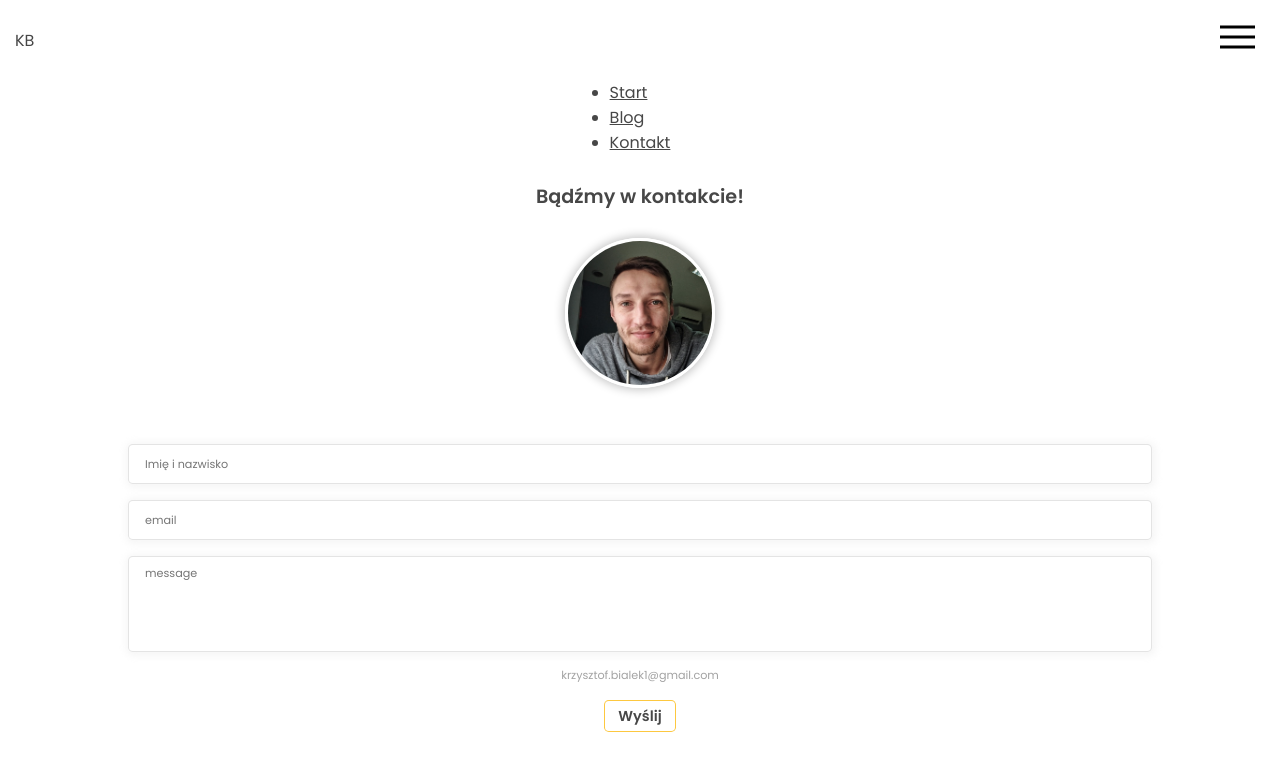
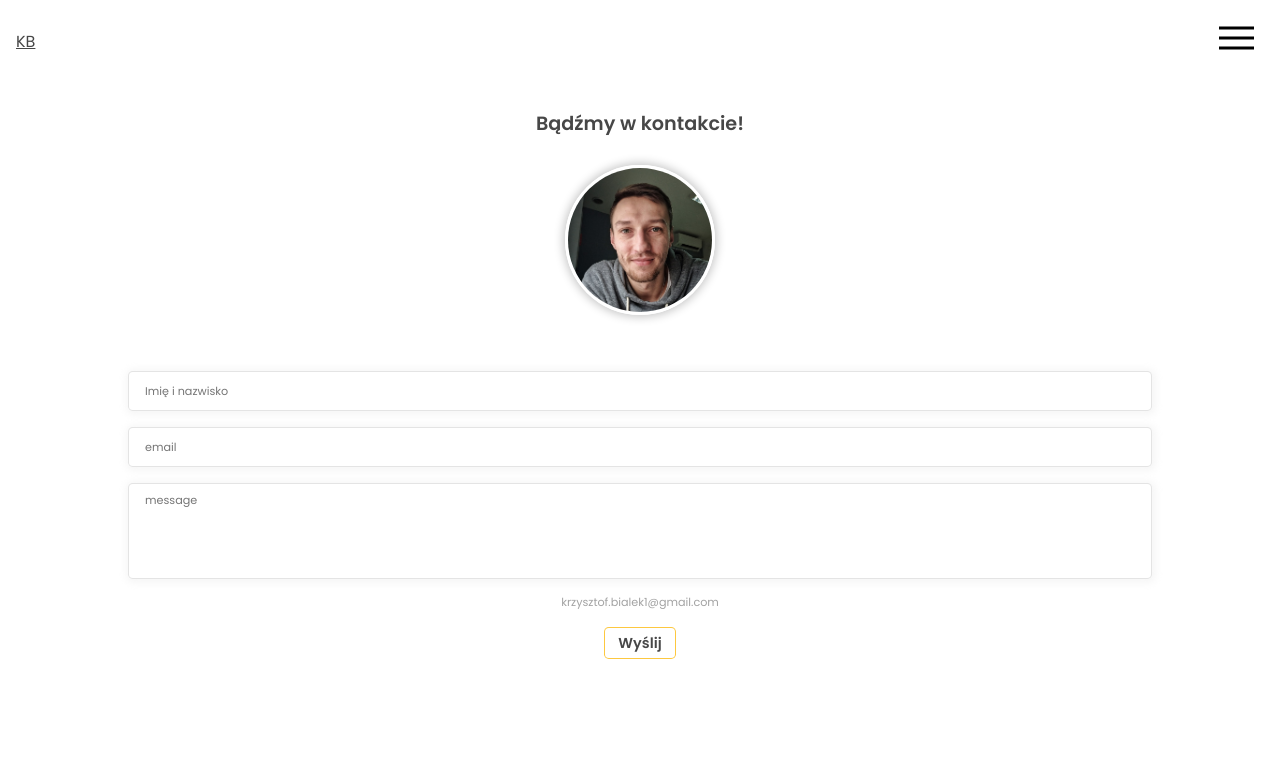
Before and after one commit to bialek-k/Portfolio-website, a Next.js app: page /contact in a window 1280 px wide. Shown: the top 770 px of the page. Built offline with nearby package versions, Linux system fonts and the light colour scheme.

Commit message:
navbar work

```diff
--- a/components/Header.js
+++ b/components/Header.js
@@ -30,21 +30,7 @@ const Header = () => {
         <meta name="description" content="Generated by create next app" />
         <link rel="icon" href="/favicon.ico" />
       </Head>
-      <div className={styles.mobileNav}>
-        <div className={styles.mobileLogo}>
-          <p>KB</p>
-        </div>
-        <button
-          className={`${styles.hamburger} ${
-            mobileActive && styles.hamburgerActive
-          }`}
-          onClick={() => setMobileActive((prevState) => !prevState)}
-        >
-          <span className={styles.hamburgerBox}>
-            <span className={styles.hamburgerInner}></span>
-          </span>
-        </button>
-      </div>
+
       <header className={styles.container}>
         <div className={styles.logo}>
           <Link href="/">
@@ -64,7 +50,17 @@ const Header = () => {
             onClick={() => setToggle((prevState) => !prevState)}
           />
         </div>
-        <nav className={styles.nav}>
+        <button
+          className={`${styles.hamburger} ${
+            mobileActive && styles.hamburgerActive
+          }`}
+          onClick={() => setMobileActive((prevState) => !prevState)}
+        >
+          <span className={styles.hamburgerBox}>
+            <span className={styles.hamburgerInner}></span>
+          </span>
+        </button>
+        <nav className={`${styles.nav} ${mobileActive && styles.navActive}`}>
           <ul className={styles.navList}>
             <li>
               <Link href="/">
--- a/components/Header.module.scss
+++ b/components/Header.module.scss
@@ -1,19 +1,54 @@
 // $base-color: rgba(253, 187, 17, 0.8);
+.container {
+  display: flex;
+  justify-content: space-between;
+  // background: orange;
+  align-items: center;
+  width: 100%;
+  overflow: hidden;
+  // background: red;
+  padding: 1rem;
 
-.container {
-  // display: none;
-  .logo,
+  .hamburger,
+  .nav {
+    transition: transform 0.3s ease-in-out;
+  }
+
+  .nav {
+    position: fixed;
+    top: 0;
+    right: 0;
+    height: 100vh;
+    width: 200px;
+    background: black;
+    transform: translateX(200px);
+    // box-shadow: -1px -1px 7px 7px #32323296;
+
+    .navList {
+      display: flex;
+      flex-direction: column;
+      align-items: center;
+      justify-content: center;
+      height: 100%;
+      list-style: none;
+      text-align: center;
+
+      & li a {
+        text-decoration: none;
+        text-align: center;
+        color: white;
+        font-size: 1.5rem;
+        line-height: 4rem;
+      }
+    }
+  }
+  .navActive {
+    transform: translateX(0px);
+  }
+
   .darkMode {
     display: none;
   }
-}
-.mobileNav {
-  width: 100vw;
-  padding: 15px;
-  display: flex;
-  align-items: center;
-  justify-content: space-between;
-
   .hamburger {
     padding: 10px;
     display: inline-block;
@@ -21,6 +56,9 @@
     background-color: transparent;
     border: 0;
     margin: 0;
+  }
+  .hamburgerActive {
+    transform: translateX(-200px);
   }
   .hamburgerBox {
     width: 35px;
@@ -73,89 +111,4 @@
   .hamburgerActive .hamburgerInner::after {
     transform: translateY(-10px) rotate(-45deg);
   }
-
-  // span {
-  //   display: block;
-  //   width: 1.5rem;
-  //   height: 0.2rem;
-  //   background: black;
-
-  //   &::before,
-  //   &::after {
-  //     content: "";
-  //     position: absolute;
-
-  //     width: 1.5rem;
-  //     height: 0.2rem;
-  //     background: black;
-  //     margin-top: 12px;
-  //   }
-  //   &::after {
-  //     margin-top: 6px;
-  //   }
-  // }
-
-  // @media (min-width: 450px) {
-  //   display: none;
-  // }
 }
-
-// .container {
-//   display: flex;
-//   margin-top: 50px;
-//   justify-content: space-between;
-//   align-items: center;
-//   height: 70px;
-
-//   @media (max-width: 375px) {
-//     display: none;
-//   }
-
-//   .logo {
-//     width: 60px;
-//     height: 60px;
-//     background: $base-color;
-//     border-radius: 50%;
-//     display: flex;
-//     justify-content: center;
-//     align-items: center;
-//     & p {
-//       font-size: 30px;
-//       color: white;
-//       font-weight: bold;
-//     }
-//     & a {
-//       text-decoration: none;
-//     }
-//   }
-
-//   .darkMode {
-//     margin-left: 220px;
-//   }
-
-//   .nav {
-//     width: 30%;
-
-//     .navList {
-//       display: flex;
-//       justify-content: space-between;
-//       list-style: none;
-//       color: inherit;
-
-//       .link {
-//         color: inherit;
-//         font-size: 20px;
-//         text-decoration: none;
-//         transition: opacity 0.3s ease-in-out;
-
-//         &:hover {
-//           opacity: 0.8;
-//         }
-//       }
-
-//       .active {
-//         color: $base-color;
-//       }
-//     }
-//   }
-// }
--- a/components/Layout.module.css
+++ b/components/Layout.module.css
@@ -14,6 +14,7 @@
   flex-direction: column;
   justify-content: center;
   align-items: center;
+  overflow: hidden;
 }
 
 .darkMode {
```
